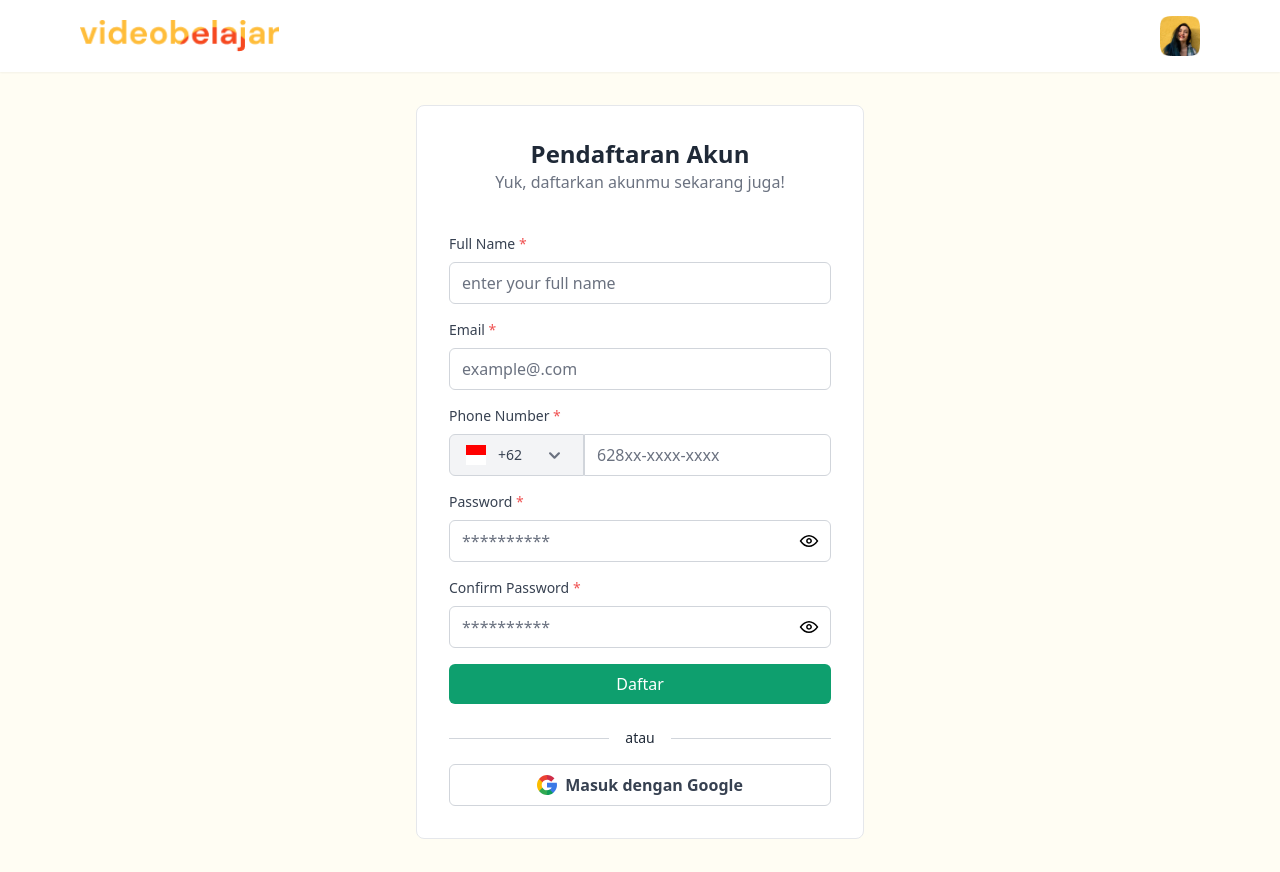
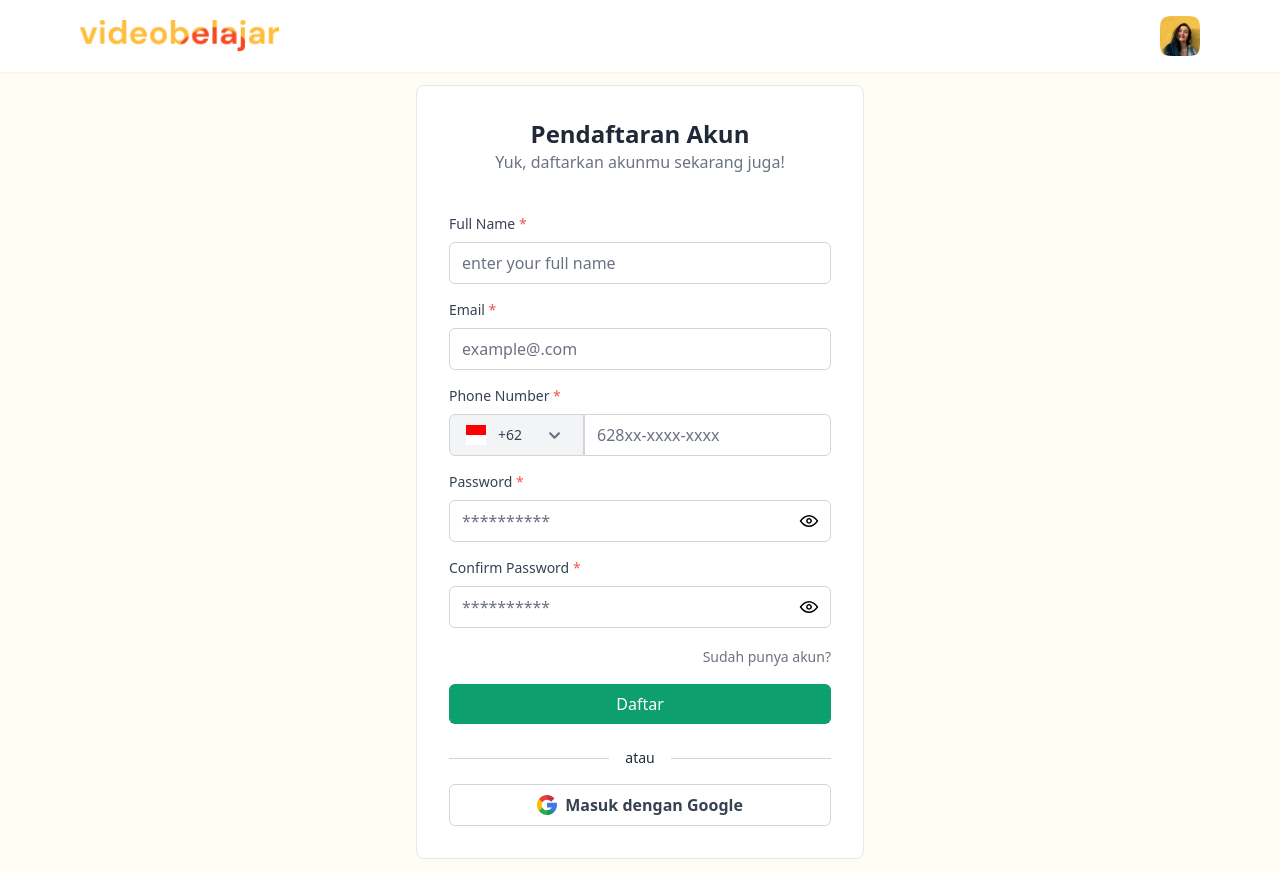
Before and after one commit to Ciptaaaa/VideoBelajar, a React (Vite) app: page /Register in a window 1280 px wide. Built offline with nearby package versions, Linux system fonts and the light colour scheme.

Commit message:
feat: add LINK to /login

```diff
--- a/src/Fragments/FormDaftar.jsx
+++ b/src/Fragments/FormDaftar.jsx
@@ -1,5 +1,5 @@
 import React, { useState } from "react";
-import { useNavigate } from "react-router-dom";
+import { Link, useNavigate } from "react-router-dom";
 import { saveUserData } from "../utils/authUtils";
 import InputForm from "../Elements/Input/index";
 import Masuk from "../Elements/Button/Masuk";
@@ -139,6 +139,14 @@ const formDaftar = () => {
           togglePasswordVisibility={togglePasswordVisibility}
           hasToggle={true}
         />
+        <div className="text-right my-4">
+          <Link
+            to="/login"
+            className="text-sm text-gray-500 hover:text-gray-700"
+          >
+            Sudah punya akun?
+          </Link>
+        </div>
         <Masuk type="submit" className="w-full bg-green-500">
           Daftar
         </Masuk>
```
